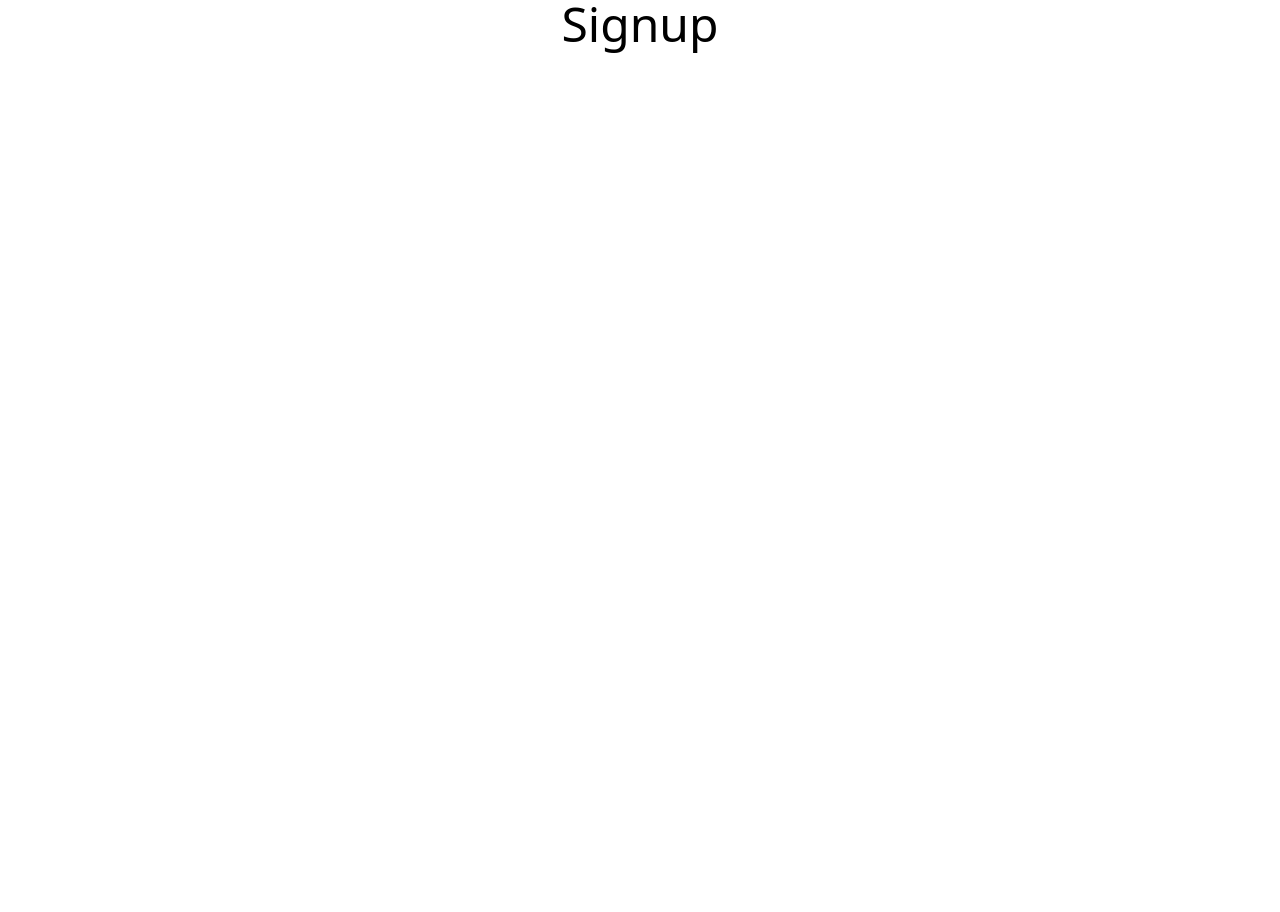
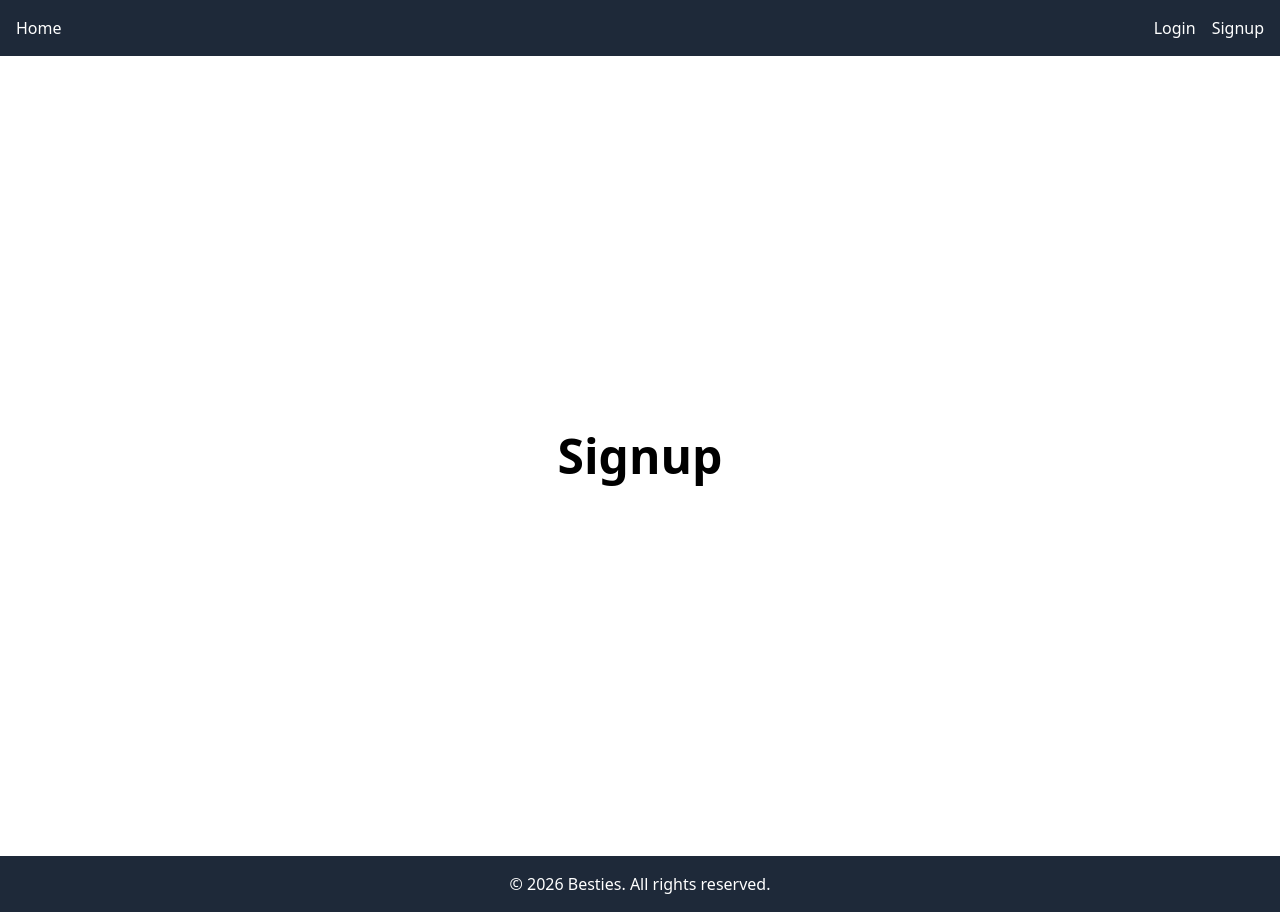
Before and after one commit to santosH7321/Besties, a React app in the folder frontend/: page /signup in a window 1280 px wide. Before the commit the page ends 800 px from the top, so only its background shows below. Built offline with nearby package versions, Linux system fonts and the light colour scheme; the HTML template or start-up script is replaced by a standard one.

Commit message:
Navbar and Footer

```diff
--- a/frontend/src/App.tsx
+++ b/frontend/src/App.tsx
@@ -2,14 +2,18 @@ import { BrowserRouter, Routes, Route } from "react-router-dom"
 import Home from "./components/Home"
 import Login from "./components/Login"
 import Signup from "./components/Signup"
+import Navbar from "./components/Navbar"
+import Footer from "./components/Footer"
 const App = () => {
   return (
     <BrowserRouter>
+      <Navbar />
       <Routes>
         <Route path="/" element={<Home />} />
         <Route path="/login" element={<Login />} />
         <Route path="/signup" element={<Signup />} />
       </Routes>
+      <Footer />
     </BrowserRouter>
   )
 }
--- /dev/null
+++ b/frontend/src/components/Footer.tsx
@@ -0,0 +1,9 @@
+const Footer = () => {
+  return (
+    <div className="bg-gray-800 text-white p-4 text-center">
+      &copy; {new Date().getFullYear()} Besties. All rights reserved.
+    </div>
+  )
+}
+
+export default Footer
--- a/frontend/src/components/Home.tsx
+++ b/frontend/src/components/Home.tsx
@@ -1,6 +1,6 @@
 const Home = () => {
   return (
-    <div className="flex items-center justify-center text-5xl">Home</div>
+    <div className="flex items-center justify-center text-5xl h-screen font-bold">Home 😍</div>
   )
 }
 
--- a/frontend/src/components/Login.tsx
+++ b/frontend/src/components/Login.tsx
@@ -1,7 +1,7 @@
 
 const Login = () => {
   return (
-    <div className="flex items-center justify-center text-5xl">Login</div>
+    <div className="flex items-center justify-center text-5xl h-screen font-bold">Login</div>
   )
 }
 
--- /dev/null
+++ b/frontend/src/components/Navbar.tsx
@@ -0,0 +1,15 @@
+import { Link } from "react-router-dom"
+
+const Navbar = () => {
+  return (
+    <div className="flex items-center justify-between p-4 bg-gray-800 text-white">
+      <Link to="/">Home</Link>
+      <div className="flex space-x-4">
+        <Link to="/login">Login</Link>
+        <Link to="/signup">Signup</Link>
+      </div>
+    </div>
+  )
+}
+
+export default Navbar
--- a/frontend/src/components/Signup.tsx
+++ b/frontend/src/components/Signup.tsx
@@ -1,6 +1,6 @@
 const Signup = () => {
   return (
-    <div className="flex items-center justify-center text-5xl">Signup</div>
+    <div className="flex items-center justify-center text-5xl h-screen font-bold">Signup</div>
   )
 }
 
```
